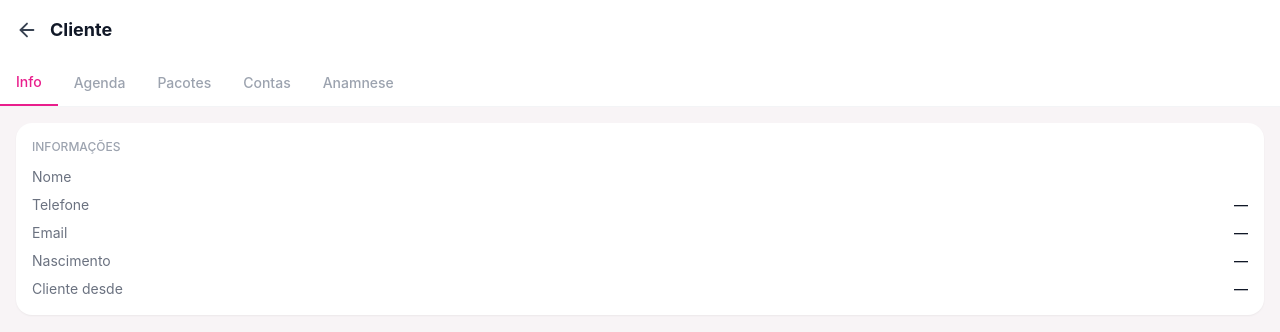
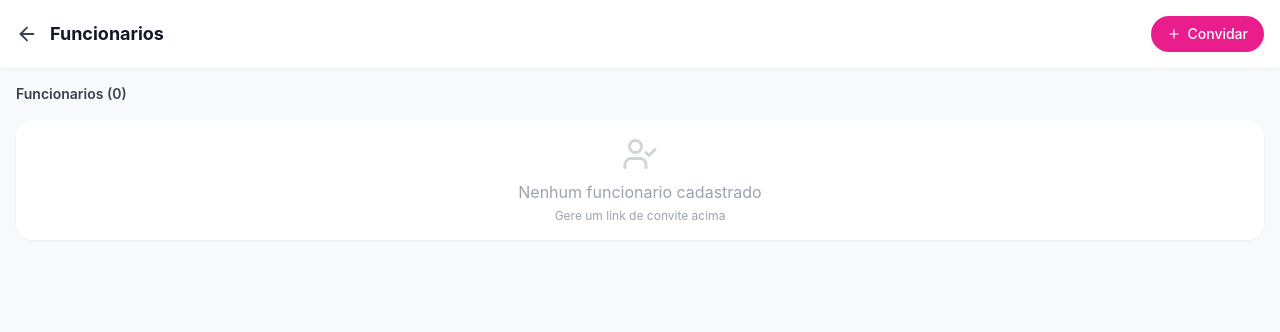
Before and after one commit to juliatedeschi7-creator/salao2.0, a Next.js app: page /salao/funcionarios in a window 1280 px wide. Shown: the top 332 px of the page. Built offline with nearby package versions, Linux system fonts and the light colour scheme.

Commit message:
Criar page.tsx

```diff
--- /dev/null
+++ b/src/app/salao/funcionarios/page.tsx
@@ -0,0 +1,102 @@
+'use client'
+import { useEffect, useState } from 'react'
+import { supabase } from '@/lib/supabase'
+import { useAuth } from '@/lib/hooks/useAuth'
+import { useRouter } from 'next/navigation'
+import { ArrowLeft, UserCheck, Copy, Check, Plus } from 'lucide-react'
+
+export default function FuncionariosPage() {
+  const { profile, loading } = useAuth()
+  const router = useRouter()
+  const [salao, setSalao] = useState<any>(null)
+  const [funcionarios, setFuncionarios] = useState<any[]>([])
+  const [convites, setConvites] = useState<any[]>([])
+  const [copiado, setCopiado] = useState('')
+  const [gerando, setGerando] = useState(false)
+
+  useEffect(() => {
+    if (!loading && profile?.salao_id) carregarDados()
+  }, [loading])
+
+  async function carregarDados() {
+    const { data: sal } = await supabase.from('saloes').select('*').eq('id', profile!.salao_id!).single()
+    setSalao(sal)
+    const { data: funcs } = await supabase.from('profiles').select('*').eq('salao_id', profile!.salao_id!).eq('role', 'funcionario')
+    setFuncionarios(funcs || [])
+    const { data: convs } = await supabase.from('convites').select('*').eq('salao_id', profile!.salao_id!).eq('usado', false).order('created_at', { ascending: false })
+    setConvites(convs || [])
+  }
+
+  async function gerarConvite() {
+    setGerando(true)
+    await supabase.from('convites').insert({ salao_id: profile!.salao_id, email: '', role: 'funcionario' })
+    setGerando(false); carregarDados()
+  }
+
+  function copiarLink(token: string) {
+    const link = window.location.origin + '/cadastro?token=' + token
+    navigator.clipboard.writeText(link)
+    setCopiado(token)
+    setTimeout(() => setCopiado(''), 2000)
+  }
+
+  const cor = salao?.cor_primaria || '#E91E8C'
+
+  return (
+    <div className="min-h-screen bg-[#f8f9fa] pb-8">
+      <div className="bg-white px-4 py-4 flex items-center gap-3 shadow-sm">
+        <button onClick={() => router.back()}><ArrowLeft size={22} className="text-gray-700" /></button>
+        <h1 className="font-bold text-gray-900 text-lg flex-1">Funcionarios</h1>
+        <button onClick={gerarConvite} disabled={gerando}
+          className="flex items-center gap-1.5 px-4 py-2 rounded-full text-white text-sm font-medium"
+          style={{ backgroundColor: cor }}>
+          <Plus size={14} />{gerando ? '...' : 'Convidar'}
+        </button>
+      </div>
+
+      <div className="px-4 py-4 flex flex-col gap-4">
+        {convites.length > 0 && (
+          <div className="flex flex-col gap-2">
+            <p className="text-sm font-semibold text-gray-700">Links de convite pendentes</p>
+            {convites.map(c => (
+              <div key={c.id} className="card flex items-center gap-3">
+                <div className="flex-1">
+                  <p className="text-xs text-gray-400">Token: {c.token?.substring(0, 16)}...</p>
+                  <p className="text-xs text-gray-400">{new Date(c.created_at).toLocaleDateString('pt-BR')}</p>
+                </div>
+                <button onClick={() => copiarLink(c.token)}
+                  className="flex items-center gap-1.5 px-3 py-2 rounded-xl text-sm font-medium text-white"
+                  style={{ backgroundColor: cor }}>
+                  {copiado === c.token ? <><Check size={14} />Copiado</> : <><Copy size={14} />Copiar</>}
+                </button>
+              </div>
+            ))}
+          </div>
+        )}
+
+        <p className="text-sm font-semibold text-gray-700">Funcionarios ({funcionarios.length})</p>
+        {funcionarios.length === 0 ? (
+          <div className="card text-center py-10">
+            <UserCheck size={36} className="text-gray-300 mx-auto mb-2" />
+            <p className="text-gray-400">Nenhum funcionario cadastrado</p>
+            <p className="text-xs text-gray-400 mt-1">Gere um link de convite acima</p>
+          </div>
+        ) : funcionarios.map(f => (
+          <div key={f.id} className="card flex items-center gap-3">
+            <div className="w-11 h-11 rounded-full flex items-center justify-center text-white font-bold shrink-0"
+              style={{ backgroundColor: cor }}>
+              {f.nome?.charAt(0).toUpperCase()}
+            </div>
+            <div className="flex-1">
+              <p className="font-semibold text-gray-900">{f.nome}</p>
+              <p className="text-sm text-gray-400">{f.email}</p>
+            </div>
+            <span className={'text-xs px-2 py-0.5 rounded-full font-medium ' + (f.aprovado ? 'bg-green-50 text-green-600' : 'bg-yellow-50 text-yellow-600')}>
+              {f.aprovado ? 'Ativo' : 'Pendente'}
+            </span>
+          </div>
+        ))}
+      </div>
+    </div>
+  )
+}
```
